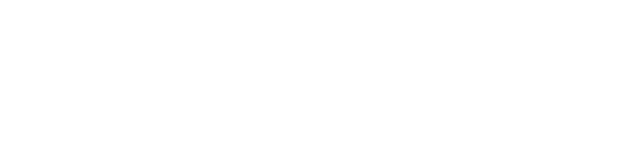
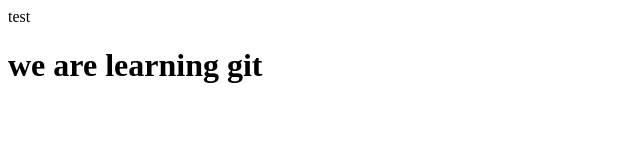
Before and after one commit to armity/my-test-repo, a plain HTML site: page index.html in a window 1280 px wide. Shown: the whole page, without its empty margins (0-640 px from the left). Drawn offline with Linux system fonts and the light colour scheme.

Commit message:
indx.html

```diff
--- a/index.html
+++ b/index.html
@@ -1 +1,8 @@
 <!DOCTYPE html>
+<a href="styles.css"></a>
+<head>
+  test
+</head>
+<body>
+  <h1>we are learning git</h1>
+</body>
--- a/styles.css
+++ b/styles.css
@@ -1 +1,3 @@
-i am a style
+h1 {
+  text-align: center;
+}
```
